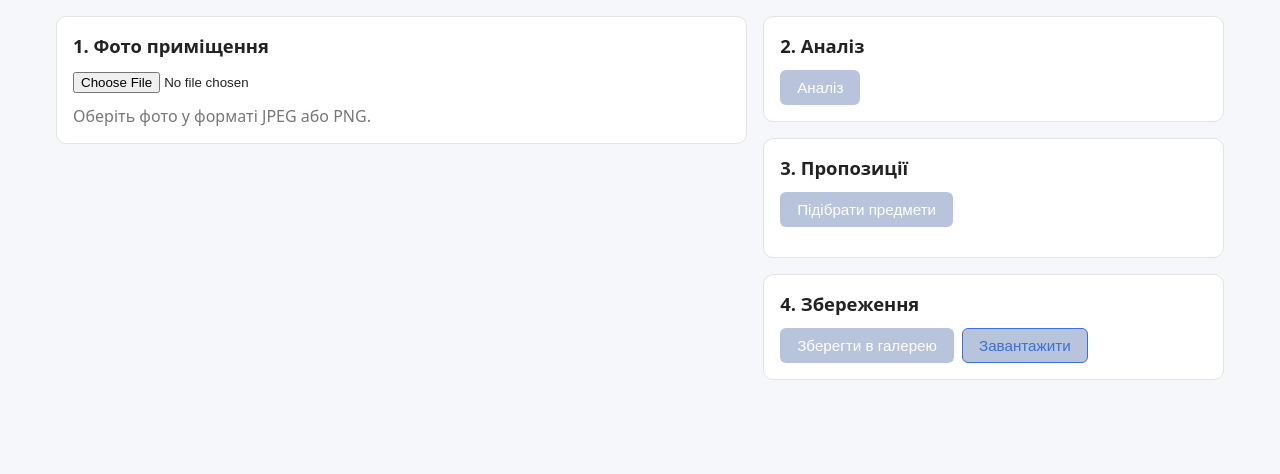
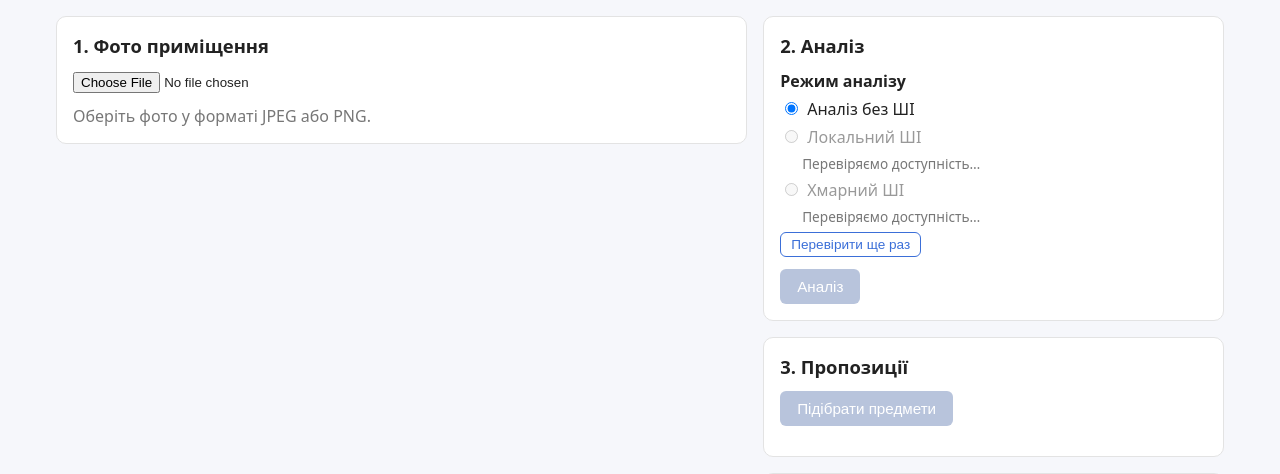
Before and after one commit to ilSPACEli/AiDesigner, an ASP.NET Core app: page / in a window 1280 px wide. Shown: the part 149-623 px from the top of the page. Run offline with ASP.NET Core 8, Linux system fonts and the light colour scheme; style sheets or scripts are compiled from the project's sources; the project's own start-up code is not run, and a stand-in starts its controllers and pages; some libraries are stand-ins or nearby versions.

Commit message:
feat(ui): mode picker, cloud consent and style on Design page (AC-26, AC-30, AC-31)

```diff
--- a/Components/Pages/Home.razor
+++ b/Components/Pages/Home.razor
@@ -1,6 +1,7 @@
 @page "/"
 @using AiDesigner.Models
 @using AiDesigner.Services
+@using AiDesigner.Services.Modes
 @using AiDesigner.Services.Results
 @inject DesignService Design
 @inject IJSRuntime JS
@@ -58,12 +59,53 @@
             @* 2. Аналіз (UC-02) *@
             <section class="step">
                 <h2>2. Аналіз</h2>
+
+                @* Режим аналізу (FR-18): недоступний вимкнено з причиною від сервісу. *@
+                <fieldset class="modes" disabled="@(!CanChangeMode)">
+                    <legend>Режим аналізу</legend>
+                    @foreach (var option in _modeOptions)
+                    {
+                        <label class="mode @(option.IsEnabled ? null : "unavailable")">
+                            <input type="radio" name="analysis-mode" value="@option.Mode"
+                                   checked="@(_mode == option.Mode)" disabled="@(!option.IsEnabled)"
+                                   @onchange="() => SelectMode(option.Mode)" />
+                            <span>@option.Label</span>
+                            @if (option.Reason is not null)
+                            {
+                                <small class="reason">@option.Reason</small>
+                            }
+                        </label>
+                    }
+                    <button type="button" class="btn btn-secondary btn-small" @onclick="RefreshModesAsync"
+                            disabled="@_checkingModes">
+                        @(_checkingModes ? "Перевірка…" : "Перевірити ще раз")
+                    </button>
+                </fieldset>
+                @if (AnalysisModePicker.Warning(_mode) is { } warning)
+                {
+                    <p class="hint mode-warning">@warning</p>
+                }
+
+                @* Згода перед першим аналізом у «Хмарний ШІ» (NFR-04, AC-31). *@
+                @if (_askingConsent)
+                {
+                    <div class="consent" role="dialog" aria-labelledby="consent-title">
+                        <strong id="consent-title">@AnalysisModePicker.CloudConsentTitle</strong>
+                        <p>@AnalysisModePicker.CloudConsentText</p>
+                        <div class="consent-actions">
+                            <button class="btn" @onclick="AcceptConsentAsync">@AnalysisModePicker.ConsentAcceptLabel</button>
+                            <button class="btn btn-secondary" @onclick="DeclineConsent">@AnalysisModePicker.ConsentCancelLabel</button>
+                        </div>
+                    </div>
+                }
+
                 <button class="btn" @onclick="AnalyzeAsync" disabled="@(!CanAnalyze)">
                     @(Session.IsAnalyzing ? "Аналіз…" : "Аналіз")
                 </button>
 
                 @if (Session.Analysis is { } analysis)
                 {
+                    var view = AnalysisResultView.From(analysis, _analysisNotice);
                     <div class="palette">
                         @foreach (var color in analysis.Colors)
                         {
@@ -74,7 +116,16 @@
                             </div>
                         }
                     </div>
-                    <p>Освітленість: <strong>@LightingText(analysis.Lighting)</strong></p>
+                    <p>Освітленість: <strong>@view.LightingText</strong></p>
+                    @if (view.Style is { } style)
+                    {
+                        <p class="style @(style.IsDetermined ? null : "undetermined")">@style.Text</p>
+                    }
+                    <p class="mode-used">@view.ModeText</p>
+                    @if (view.Notice is not null)
+                    {
+                        <p class="notice" role="status">@view.Notice</p>
+                    }
                 }
             </section>
 
@@ -136,10 +187,57 @@
     private bool _saving;   // лише для напису на кнопці «Зберегти»
     private bool _loadingPhoto;
 
+    // Режим аналізу (S2): що показати — вирішує AnalysisModePicker, сторінка лише зберігає вибір.
+    private AnalysisMode _mode = AnalysisModePicker.DefaultMode;
+    private IReadOnlyList<ModeOption> _modeOptions = AnalysisModePicker.Options(null);
+    private bool _checkingModes;
+    private bool _askingConsent;
+    private string? _analysisNotice;   // AC-30: режим ШІ не відповів
+
     private DesignSession Session => Design.Session;
 
     private bool CanAnalyze =>
-        Session.State == SessionState.PHOTO_LOADED && !Session.IsAnalyzing && !_loadingPhoto && !Design.IsLoadingPhoto;
+        Session.State == SessionState.PHOTO_LOADED && !Session.IsAnalyzing && !_loadingPhoto && !Design.IsLoadingPhoto
+        && !_askingConsent;
+
+    private bool CanChangeMode => !Session.IsAnalyzing && !_askingConsent;
+
+    // Доступність режимів перевіряємо після першого показу, коли вже є інтерактивне з'єднання
+    // (як у «Галереї»): перевірка Ollama й Gemini може тривати кілька секунд.
+    protected override async Task OnAfterRenderAsync(bool firstRender)
+    {
+        if (firstRender)
+        {
+            await RefreshModesAsync();
+            StateHasChanged();
+        }
+    }
+
+    private async Task RefreshModesAsync()
+    {
+        if (_checkingModes)
+            return;
+
+        _checkingModes = true;
+        try
+        {
+            var modes = await Design.GetModesAsync();
+            _modeOptions = AnalysisModePicker.Options(modes);
+        }
+        catch (Exception)
+        {
+            // Перевірка не вдалася — режими ШІ вимкнені, «Аналіз без ШІ» лишається (FR-18).
+            _modeOptions = AnalysisModePicker.OptionsAfterCheckFailed();
+        }
+        finally
+        {
+            _mode = AnalysisModePicker.KeepSelectable(_mode, _modeOptions);
+            _checkingModes = false;
+        }
+    }
+
+    private void SelectMode(AnalysisMode mode) =>
+        _mode = AnalysisModePicker.KeepSelectable(mode, _modeOptions);
 
     // Поки фото читається або показується, обидва поля вибору й «Аналіз» вимкнені (UC-01).
     private bool CanPickPhoto => !Session.IsAnalyzing && !_busy && !_loadingPhoto && !Design.IsLoadingPhoto;
@@ -189,10 +287,44 @@
     private async Task AnalyzeAsync()
     {
         _message = null;
-        var outcome = await Design.AnalyzeAsync();
+        _mode = AnalysisModePicker.KeepSelectable(_mode, _modeOptions);
+
+        // «Хмарний ШІ» без згоди: фото не надсилаємо, спершу питаємо (AC-31).
+        if (AnalysisModePicker.NextStep(_mode, Design.HasCloudConsent) == AnalyzeStep.AskCloudConsent)
+        {
+            _askingConsent = true;
+            return;
+        }
+
+        await RunAnalysisAsync();
+    }
+
+    private async Task AcceptConsentAsync()
+    {
+        _askingConsent = false;
+        Design.GiveCloudConsent();   // діє до кінця сесії
+
+        // Поки питали згоду, фото могли замінити або аналіз уже не можна запустити — лише запам'ятовуємо згоду.
+        if (CanAnalyze)
+            await RunAnalysisAsync();
+    }
+
+    private void DeclineConsent()
+    {
+        _askingConsent = false;
+        ShowInfo(AnalysisModePicker.ConsentDeclinedMessage);
+    }
+
+    private async Task RunAnalysisAsync()
+    {
+        _analysisNotice = null;
+        var outcome = await Design.AnalyzeAsync(_mode);
 
         if (outcome.Status == AnalysisStatus.Success)
-            ShowInfo("Аналіз завершено.");
+        {
+            _analysisNotice = outcome.Notice;
+            ShowInfo(AnalysisResultView.Completed(outcome.Notice));
+        }
         else
             ShowError(outcome.Message);
     }
@@ -321,12 +453,4 @@
     private void ShowInfo(string text) => (_message, _isError) = (text, false);
 
     private void ShowError(string text) => (_message, _isError) = (text, true);
-
-    private static string LightingText(LightingLevel level) => level switch
-    {
-        LightingLevel.DARK => "темне",
-        LightingLevel.MODERATE => "помірне",
-        LightingLevel.BRIGHT => "яскраве",
-        _ => level.ToString()
-    };
 }
--- a/Components/Pages/Home.razor.css
+++ b/Components/Pages/Home.razor.css
@@ -61,3 +61,37 @@ h2 { margin: 0 0 12px; font-size: 1.15rem; }
 }
 
 .save-actions { display: flex; flex-wrap: wrap; gap: 8px; }
+
+/* S2: вибір режиму аналізу (FR-18). */
+.modes {
+    border: 0;
+    padding: 0;
+    margin: 0 0 12px;
+    display: flex;
+    flex-direction: column;
+    gap: 6px;
+}
+.modes legend { font-weight: 600; margin-bottom: 6px; padding: 0; }
+.mode { display: flex; flex-wrap: wrap; align-items: baseline; gap: 6px; cursor: pointer; }
+.mode.unavailable { color: #999; cursor: not-allowed; }
+.mode .reason { flex-basis: 100%; margin-left: 22px; color: #777; font-size: 0.85rem; }
+.btn-small { align-self: flex-start; padding: 4px 10px; font-size: 0.85rem; }
+.mode-warning { margin: 0 0 12px; }
+
+/* Згода на передачу фото Google Gemini (AC-31). */
+.consent {
+    border: 1px solid #b9d7f7;
+    background: #eef6ff;
+    border-radius: 8px;
+    padding: 12px 14px;
+    margin: 0 0 12px;
+}
+.consent p { margin: 6px 0 10px; }
+.consent-actions { display: flex; flex-wrap: wrap; gap: 8px; }
+
+/* Стиль у результаті: «Стиль не визначено» — нейтрально, не червоним (FR-19). */
+.style { margin: 6px 0 0; }
+.style.undetermined { color: #777; font-style: italic; }
+.mode-used { margin: 6px 0 0; color: #777; font-size: 0.9rem; }
+/* AC-30: режим ШІ не відповів — пояснення, не помилка. */
+.notice { margin: 8px 0 0; padding: 8px 10px; border-radius: 6px; background: #f6f7fb; border: 1px solid #e3e3e3; }
```
